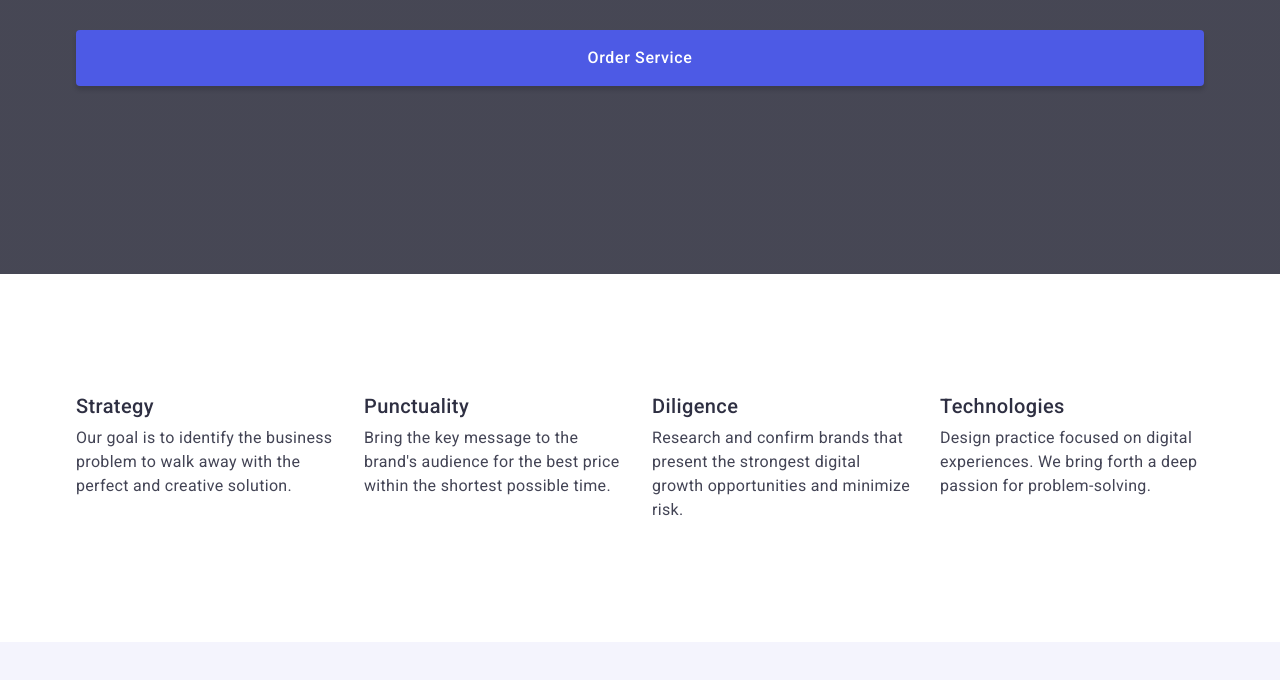
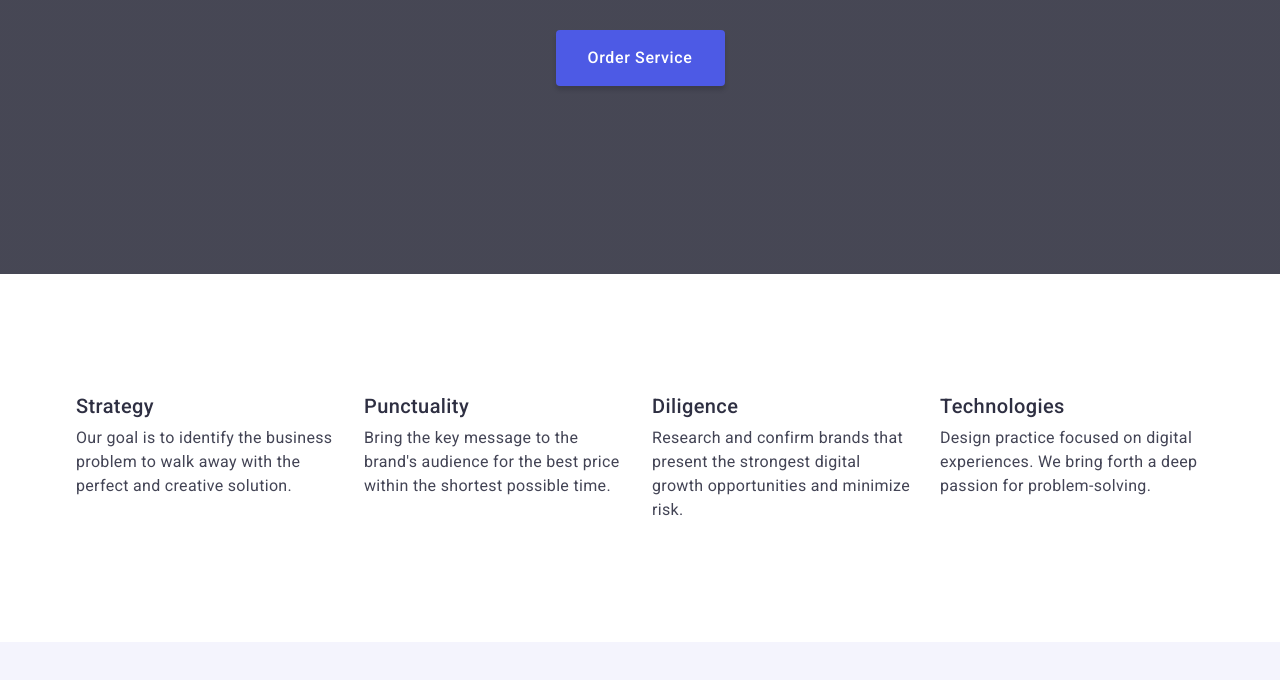
Before and after one commit to Irina-Musat/goit-markup-hw-04, a plain HTML site: page index.html in a window 1280 px wide. Shown: the part 420-1100 px from the top of the page. Drawn offline with nearby package versions, Linux system fonts and the light colour scheme.

Commit message:
Update styles.css

```diff
--- a/css/styles.css
+++ b/css/styles.css
@@ -9,9 +9,6 @@
 *::before,
 *::after {
     box-sizing: border-box;
-    width: 100%;
-    left: 0;
-    bottom: -1px;
 }
 
 body {
@@ -92,13 +89,13 @@ a {
 }
 
 .header-link {
-    color: #404bbf;
     font-family: var(--font-family);
     font-weight: 500;
     font-size: 16px;
     line-height: 150%;
     letter-spacing: 0.02em;
     position: relative;
+    color: #404bbf;
     transition: color 250ms cubic-bezier(0.4, 0, 0.2, 1);
 }
 
```
